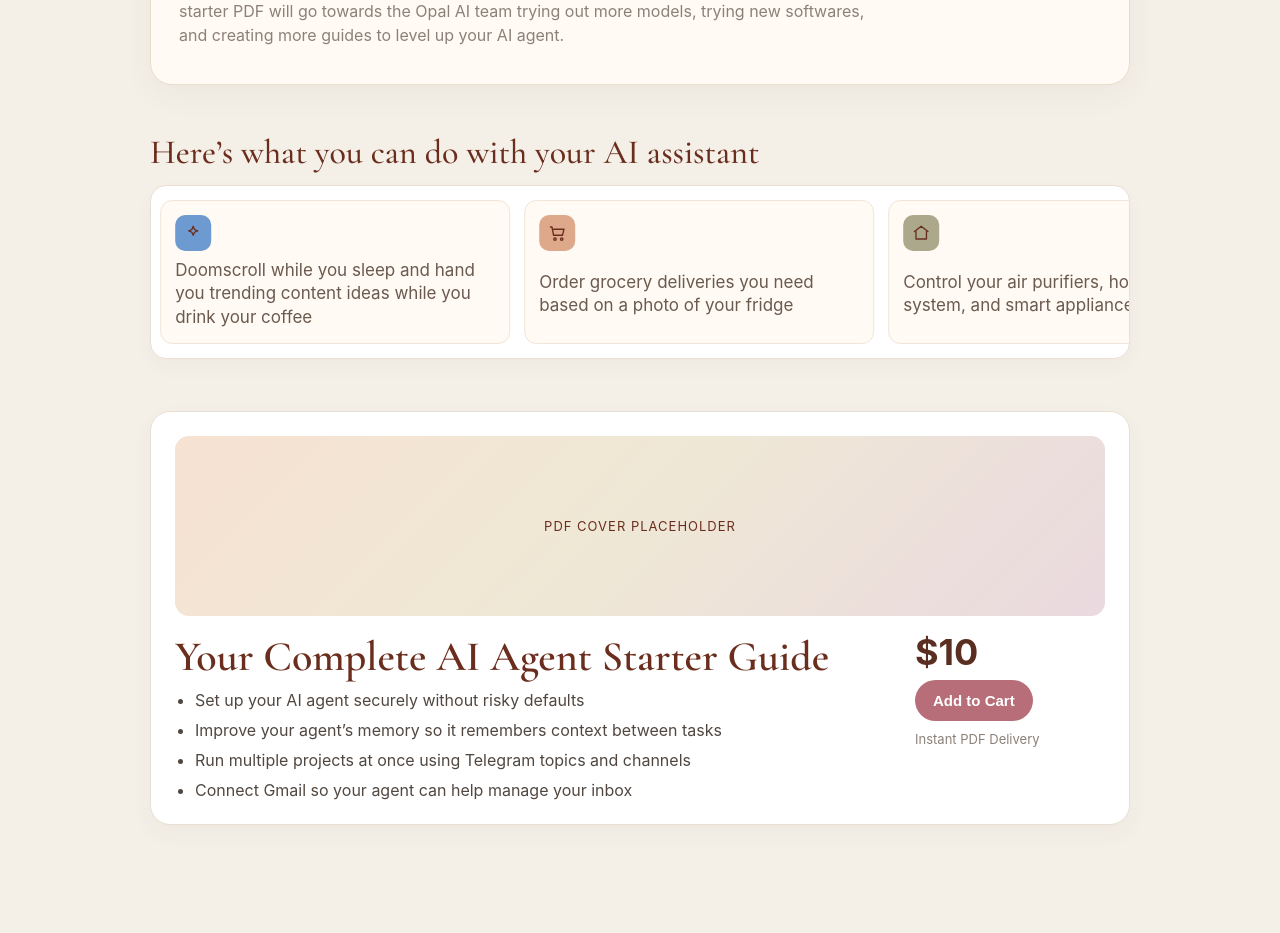
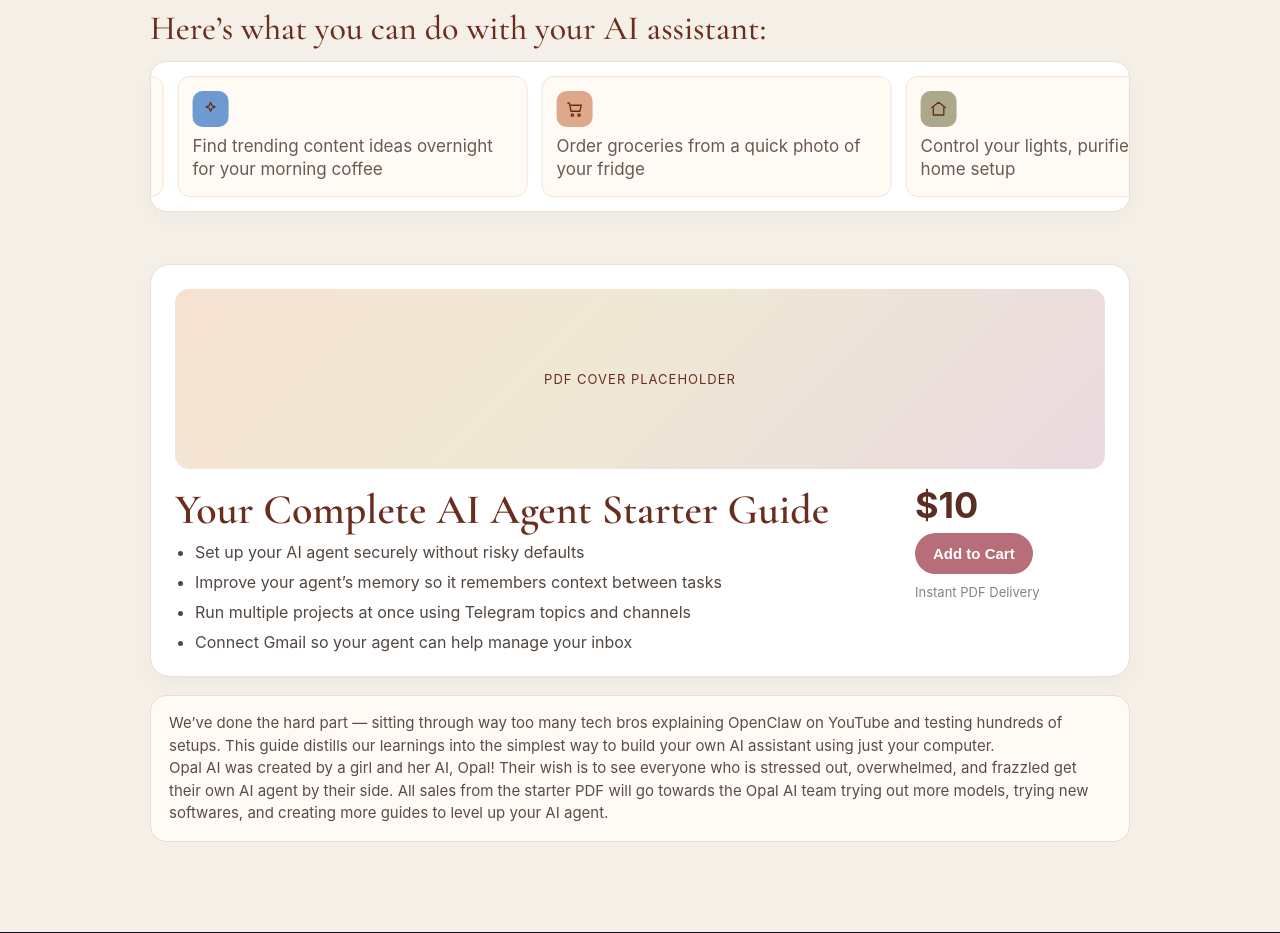
Before and after one commit to opal-the-bot/agent-inbox-mvp, a Next.js app: page /review/opal-ela-7xk9m2/landing in a window 1280 px wide. Shown: the part 540-1473 px from the top of the page. Built offline with nearby package versions, Linux system fonts and the light colour scheme.

Commit message:
Restore beta hero copy, add colon heading, condense marquee text, slow scroll, and move hard-part copy to bottom box

```diff
--- a/app/review/opal-ela-7xk9m2/landing/page.tsx
+++ b/app/review/opal-ela-7xk9m2/landing/page.tsx
@@ -13,13 +13,13 @@ const outcomes = [
 ];
 
 const marqueeItems = [
-  { icon: 'brain', text: 'Remember genius ideas you drop at 1:07am and resurface them when needed', color: logoColors[2] },
-  { icon: 'spark', text: 'Doomscroll while you sleep and hand you trending content ideas while you drink your coffee', color: logoColors[4] },
-  { icon: 'cart', text: 'Order grocery deliveries you need based on a photo of your fridge', color: logoColors[0] },
-  { icon: 'home', text: 'Control your air purifiers, home lighting system, and smart appliances', color: logoColors[1] },
-  { icon: 'brief', text: 'Text you a brief every day at 6am on current events you care about', color: logoColors[6] },
-  { icon: 'moon', text: 'Do boring admin while you sleep so you wake up to “already handled”', color: logoColors[5] },
-  { icon: 'mail', text: 'Unsubscribe from junk mail and draft work email replies', color: logoColors[3] }
+  { icon: 'brain', text: 'Save your 1:07am genius ideas and bring them back when needed', color: logoColors[2] },
+  { icon: 'spark', text: 'Find trending content ideas overnight for your morning coffee', color: logoColors[4] },
+  { icon: 'cart', text: 'Order groceries from a quick photo of your fridge', color: logoColors[0] },
+  { icon: 'home', text: 'Control your lights, purifiers, and smart home setup', color: logoColors[1] },
+  { icon: 'brief', text: 'Text you a 6am brief on news you actually care about', color: logoColors[6] },
+  { icon: 'moon', text: 'Handle boring admin while you sleep', color: logoColors[5] },
+  { icon: 'mail', text: 'Unsubscribe junk mail and draft clean work replies', color: logoColors[3] }
 ];
 
 export const metadata = {
@@ -63,7 +63,7 @@ function ScrollingCapabilities() {
 
   return (
     <div style={{ overflow: 'hidden', border: '1px solid #eadfd1', borderRadius: 16, background: '#fff', boxShadow: '0 8px 20px rgba(77,46,34,0.03)' }}>
-      <div style={{ display: 'flex', gap: 14, width: 'max-content', padding: '14px 10px', animation: 'scrollLeft 40s linear infinite' }}>
+      <div style={{ display: 'flex', gap: 14, width: 'max-content', padding: '14px 10px', animation: 'scrollLeft 42s linear infinite' }}>
         {repeated.map((item, idx) => (
           <div key={`${item.text}-${idx}`} style={{ minWidth: 320, maxWidth: 320, border: '1px solid #f0e5d8', background: '#fffaf3', borderRadius: 12, padding: '14px', display: 'grid', gap: 8 }}>
             <LineIcon type={item.icon} color={item.color} />
@@ -104,16 +104,16 @@ export default function PrivateDraftLandingPage() {
             </p>
 
             <p style={{ margin: '16px 0 0', color: '#8c8178', fontSize: 16, lineHeight: 1.55 }}>
-              We’ve done the hard part — sitting through way too many tech bros explaining OpenClaw on YouTube and testing hundreds of setups. This guide distills our learnings into the simplest way to build your own AI assistant using just your computer.
+              We’re building Opal (beta), with more guides and drops coming soon.
               <br />
-              Opal AI was created by a girl and her AI, Opal! Their wish is to see everyone who is stressed out, overwhelmed, and frazzled get their own AI agent by their side. All sales from the starter PDF will go towards the Opal AI team trying out more models, trying new softwares, and creating more guides to level up your AI agent.
+              Grab a limited copy of our Starter PDF to get your agent running.
             </p>
           </div>
         </section>
 
         <section style={{ marginBottom: 52 }}>
           <p className={editorial.className} style={{ margin: '0 0 14px', fontSize: 34, color: '#6b2e1e', lineHeight: 1.05 }}>
-            Here’s what you can do with your AI assistant
+            Here’s what you can do with your AI assistant:
           </p>
           <ScrollingCapabilities />
         </section>
@@ -146,6 +146,22 @@ export default function PrivateDraftLandingPage() {
             </div>
           </article>
         </section>
+
+        <section
+          style={{
+            marginTop: 16,
+            background: '#fffaf3',
+            border: '1px solid #e9dece',
+            borderRadius: 16,
+            padding: '16px 18px'
+          }}
+        >
+          <p style={{ margin: 0, color: '#5b4d44', fontSize: 15, lineHeight: 1.5 }}>
+            We’ve done the hard part — sitting through way too many tech bros explaining OpenClaw on YouTube and testing hundreds of setups. This guide distills our learnings into the simplest way to build your own AI assistant using just your computer.
+            <br />
+            Opal AI was created by a girl and her AI, Opal! Their wish is to see everyone who is stressed out, overwhelmed, and frazzled get their own AI agent by their side. All sales from the starter PDF will go towards the Opal AI team trying out more models, trying new softwares, and creating more guides to level up your AI agent.
+          </p>
+        </section>
       </div>
     </main>
   );
```
